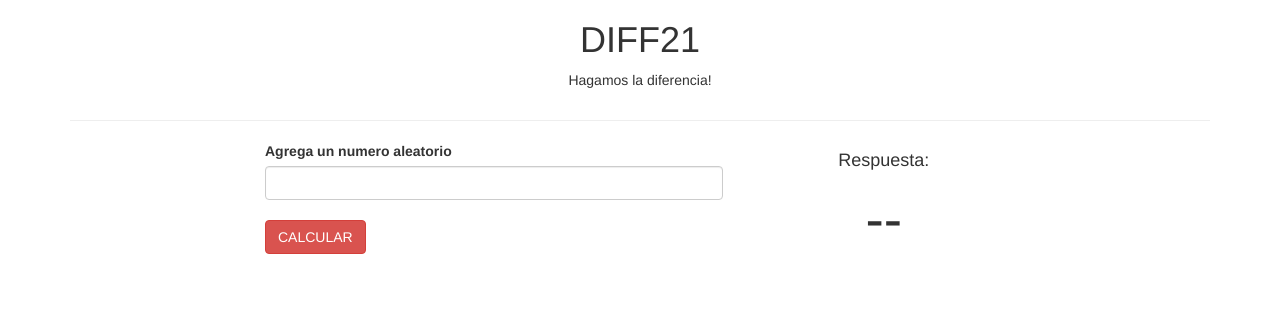
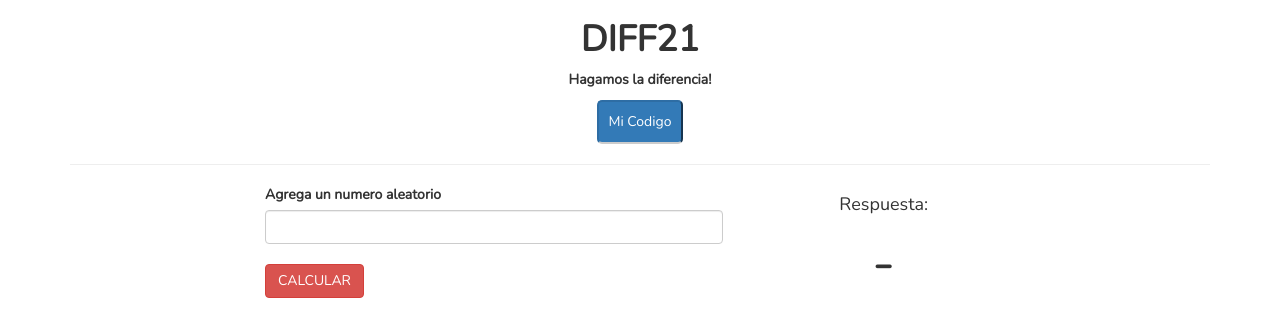
Before and after one commit to GraceFT/ejercicio8, a plain HTML site: page index.html in a window 1280 px wide. Drawn offline with nearby package versions, Linux system fonts and the light colour scheme.

Commit message:
adding button-link-github

```diff
--- a/index.html
+++ b/index.html
@@ -5,12 +5,17 @@
     <title>DIFF 21</title>
     <link rel="stylesheet" href="bootstrap.min.css">
     <link rel="shortcut icon" href="buho.ico">
+    <link rel="stylesheet" href="maindesign.css">
+    <link href="https://fonts.googleapis.com/css?family=Nunito" rel="stylesheet">
 </head>
 <body>
    <div class="container">
        <div class="row">
             <h1 class="text-center">DIFF21</h1>
             <p class="text-center">Hagamos la diferencia!</p>
+            <div class="but text-center">
+                <button class="btn-primary"><a href="https://github.com/GraceFT/ejercicio8">Mi Codigo</a></button>
+            </div>
        </div>
        <hr>
         <div class="row">
@@ -22,7 +27,7 @@
             </div>
             <div class="col-md-3 text-center">
                <h4>Respuesta:</h4>
-                <div id="salida" style="font-size:55px" class="text-center";>--</div>
+                <div id="salida" style="font-size:55px" class="text-center";>-</div>
             </div>
         </div>
     </div>
--- /dev/null
+++ b/maindesign.css
@@ -0,0 +1,14 @@
+
+body{
+    font-family: "Nunito";
+}
+h1, p{font-weight: bolder}
+.but button{
+    border-bottom: 2px solid #ccc;
+    padding: 10px;
+    border-radius: 5px;
+}
+.but a{
+    color: #fff;
+    text-decoration: none;
+}
```
